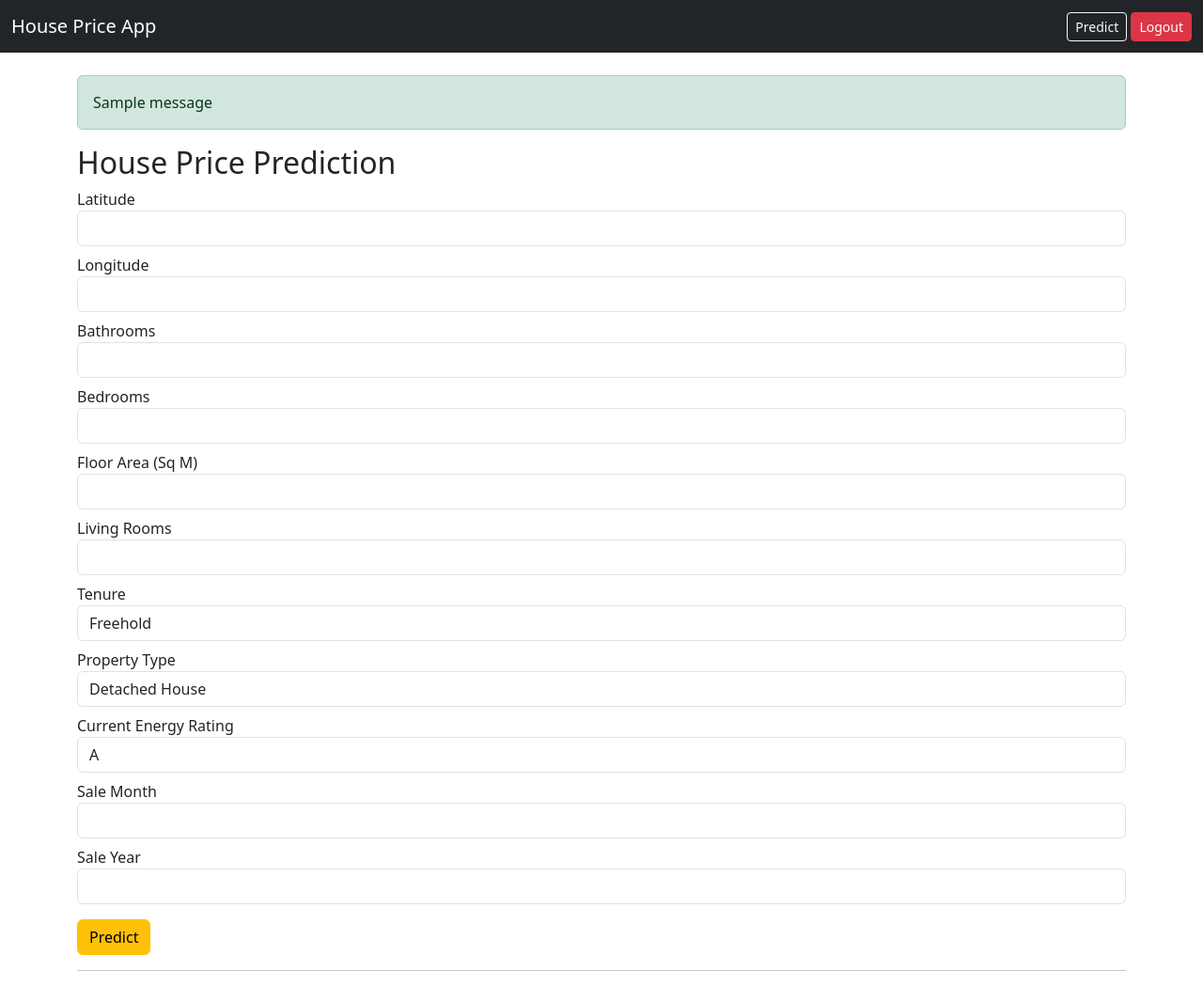
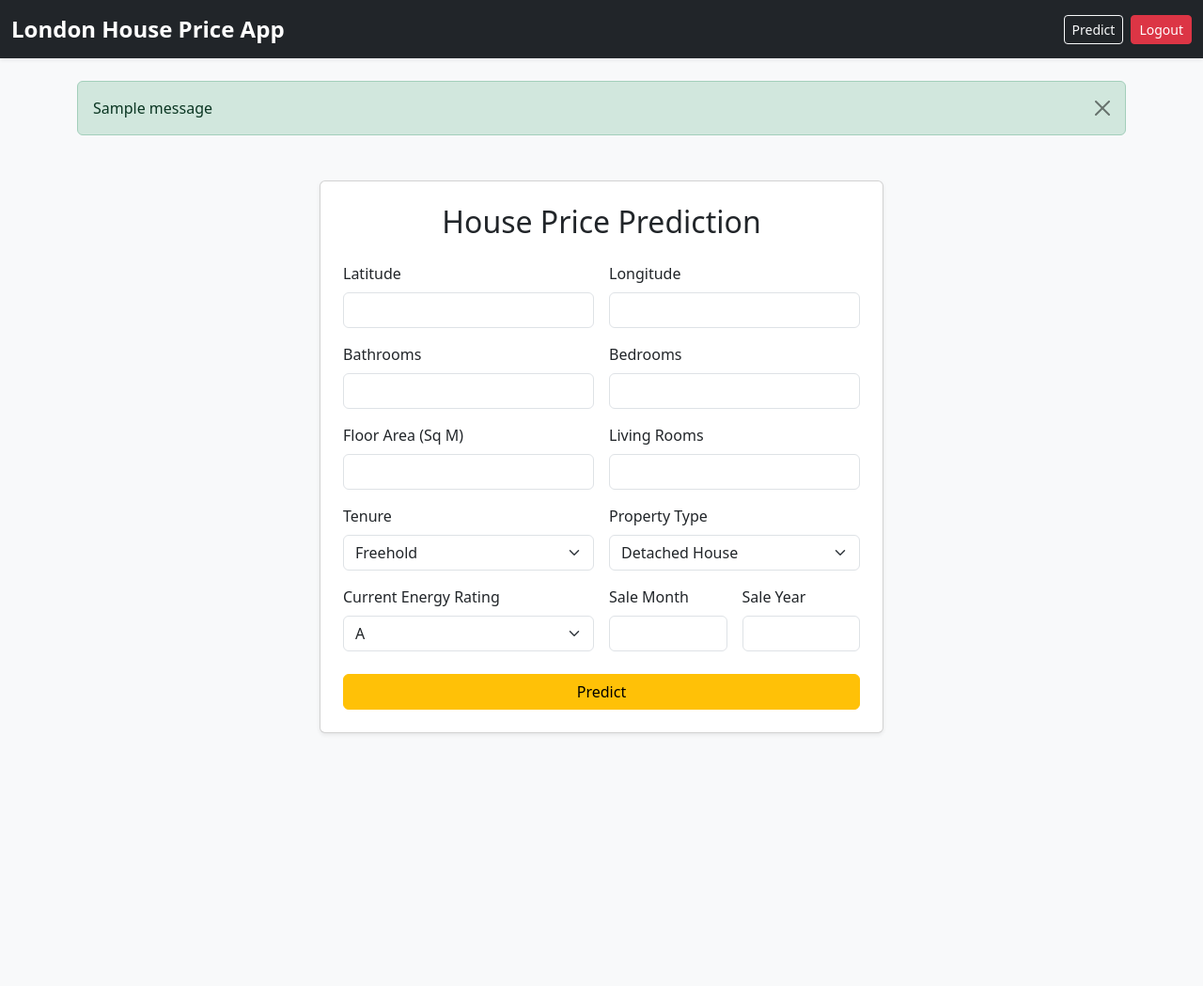
Before and after one commit to SachinSilva99/london-house-prediction-app, a Flask app: page /predict-form in a window 1280 px wide. Shown: the whole page at 94% size. After the commit the page ends 781 px from the top, so only its background shows below. Run offline with Flask 3, Linux system fonts and the light colour scheme; a user stored in the database is signed in; one stand-in notice (Sample message) is shown; parts of the project's set-up code (start-up, migrations or seed data) failed here and were passed over.

Commit message:
Added styles

```diff
--- a/main.py
+++ b/main.py
@@ -7,7 +7,7 @@ from werkzeug.security import generate_password_hash, check_password_hash
 from functools import wraps
 
 app = Flask(__name__)
-app.secret_key = "supersecretkey"
+app.secret_key = "eowrjhoej9302ojagjirga435tdsfg"
 DB_NAME = "users.db"
 
 # ------------------- Database Setup -------------------
--- a/templates/base.html
+++ b/templates/base.html
@@ -1,42 +1,84 @@
 <!DOCTYPE html>
-<html>
+<html lang="en">
   <head>
-    <title>House Price Prediction</title>
+    <meta charset="UTF-8" />
+    <meta name="viewport" content="width=device-width, initial-scale=1.0" />
+    <title>London House Price Prediction</title>
     <link
+      href="https://cdn.jsdelivr.net/npm/bootstrap@5.3.2/dist/css/bootstrap.min.css"
       rel="stylesheet"
-      href="https://cdn.jsdelivr.net/npm/bootstrap@5.3.2/dist/css/bootstrap.min.css"
     />
+    <style>
+      body {
+        background-color: #f8f9fa;
+      }
+      .navbar-brand {
+        font-weight: bold;
+        font-size: 1.5rem;
+      }
+      .btn-custom {
+        margin-left: 0.5rem;
+      }
+      .alert {
+        margin-top: 1rem;
+      }
+    </style>
   </head>
   <body>
-    <nav class="navbar navbar-expand-lg navbar-dark bg-dark">
+    <!-- Navigation Bar -->
+    <nav class="navbar navbar-expand-lg navbar-dark bg-dark shadow-sm">
       <div class="container-fluid">
-        <a class="navbar-brand" href="/">House Price App</a>
-        <div>
+        <a class="navbar-brand" href="/">London House Price App</a>
+        <div class="d-flex">
           {% if session.user_id %}
           <a
             href="{{ url_for('predict_form') }}"
-            class="btn btn-outline-light btn-sm"
+            class="btn btn-outline-light btn-sm btn-custom"
             >Predict</a
           >
-          <a href="{{ url_for('logout') }}" class="btn btn-danger btn-sm"
+          <a
+            href="{{ url_for('logout') }}"
+            class="btn btn-danger btn-sm btn-custom"
             >Logout</a
           >
           {% else %}
-          <a href="{{ url_for('login') }}" class="btn btn-success btn-sm"
+          <a
+            href="{{ url_for('login') }}"
+            class="btn btn-success btn-sm btn-custom"
             >Login</a
           >
-          <a href="{{ url_for('register') }}" class="btn btn-primary btn-sm"
+          <a
+            href="{{ url_for('register') }}"
+            class="btn btn-primary btn-sm btn-custom"
             >Register</a
           >
           {% endif %}
         </div>
       </div>
     </nav>
+
+    <!-- Flash Messages -->
     <div class="container mt-4">
       {% with messages = get_flashed_messages(with_categories=true) %} {% if
       messages %} {% for category, message in messages %}
-      <div class="alert alert-{{category}}">{{ message }}</div>
-      {% endfor %} {% endif %} {% endwith %} {% block content %}{% endblock %}
+      <div
+        class="alert alert-{{ category }} alert-dismissible fade show"
+        role="alert"
+      >
+        {{ message }}
+        <button
+          type="button"
+          class="btn-close"
+          data-bs-dismiss="alert"
+          aria-label="Close"
+        ></button>
+      </div>
+      {% endfor %} {% endif %} {% endwith %}
+
+      <!-- Main Content -->
+      {% block content %}{% endblock %}
     </div>
+
+    <script src="https://cdn.jsdelivr.net/npm/bootstrap@5.3.2/dist/js/bootstrap.bundle.min.js"></script>
   </body>
 </html>
--- a/templates/predict.html
+++ b/templates/predict.html
@@ -1,8 +1,12 @@
 {% extends "base.html" %} {% block content %}
-<h2>House Price Prediction</h2>
+<div class="d-flex justify-content-center mt-5">
+  <div class="card shadow-sm p-4" style="width: 100%; max-width: 600px">
+    <h2 class="text-center mb-4">House Price Prediction</h2>
+
     <form id="predict-form">
-  <div class="mb-2">
-    <label>Latitude</label>
+      <div class="row g-3">
+        <div class="col-md-6">
+          <label class="form-label">Latitude</label>
           <input
             type="number"
             step="any"
@@ -11,8 +15,8 @@
             required
           />
         </div>
-  <div class="mb-2">
-    <label>Longitude</label>
+        <div class="col-md-6">
+          <label class="form-label">Longitude</label>
           <input
             type="number"
             step="any"
@@ -21,32 +25,42 @@
             required
           />
         </div>
-  <div class="mb-2">
-    <label>Bathrooms</label>
+        <div class="col-md-6">
+          <label class="form-label">Bathrooms</label>
           <input type="number" name="bathrooms" class="form-control" required />
         </div>
-  <div class="mb-2">
-    <label>Bedrooms</label>
+        <div class="col-md-6">
+          <label class="form-label">Bedrooms</label>
           <input type="number" name="bedrooms" class="form-control" required />
         </div>
-  <div class="mb-2">
-    <label>Floor Area (Sq M)</label>
-    <input type="number" name="floorAreaSqM" class="form-control" required />
+        <div class="col-md-6">
+          <label class="form-label">Floor Area (Sq M)</label>
+          <input
+            type="number"
+            name="floorAreaSqM"
+            class="form-control"
+            required
+          />
         </div>
-  <div class="mb-2">
-    <label>Living Rooms</label>
-    <input type="number" name="livingRooms" class="form-control" required />
+        <div class="col-md-6">
+          <label class="form-label">Living Rooms</label>
+          <input
+            type="number"
+            name="livingRooms"
+            class="form-control"
+            required
+          />
         </div>
-  <div class="mb-2">
-    <label>Tenure</label>
-    <select name="tenure" class="form-control" required>
+        <div class="col-md-6">
+          <label class="form-label">Tenure</label>
+          <select name="tenure" class="form-select" required>
             <option value="Freehold">Freehold</option>
             <option value="Leasehold">Leasehold</option>
           </select>
         </div>
-  <div class="mb-2">
-    <label>Property Type</label>
-    <select name="propertyType" class="form-control" required>
+        <div class="col-md-6">
+          <label class="form-label">Property Type</label>
+          <select name="propertyType" class="form-select" required>
             <option value="Detached House">Detached House</option>
             <option value="Semi-Detached House">Semi-Detached House</option>
             <option value="Terraced House">Terraced House</option>
@@ -54,20 +68,16 @@
             <option value="Bungalow">Bungalow</option>
           </select>
         </div>
-  <div class="mb-2">
-    <label>Current Energy Rating</label>
-    <select name="currentEnergyRating" class="form-control" required>
-      <option value="A">A</option>
-      <option value="B">B</option>
-      <option value="C">C</option>
-      <option value="D">D</option>
-      <option value="E">E</option>
-      <option value="F">F</option>
-      <option value="G">G</option>
+        <div class="col-md-6">
+          <label class="form-label">Current Energy Rating</label>
+          <select name="currentEnergyRating" class="form-select" required>
+            {% for rating in ['A','B','C','D','E','F','G'] %}
+            <option value="{{ rating }}">{{ rating }}</option>
+            {% endfor %}
           </select>
         </div>
-  <div class="mb-2">
-    <label>Sale Month</label>
+        <div class="col-md-3">
+          <label class="form-label">Sale Month</label>
           <input
             type="number"
             name="sale_month"
@@ -77,8 +87,8 @@
             required
           />
         </div>
-  <div class="mb-2">
-    <label>Sale Year</label>
+        <div class="col-md-3">
+          <label class="form-label">Sale Year</label>
           <input
             type="number"
             name="sale_year"
@@ -88,14 +98,15 @@
             required
           />
         </div>
+      </div>
 
-  <button type="submit" class="btn btn-warning mt-2">Predict</button>
+      <button type="submit" class="btn btn-warning w-100 mt-4">Predict</button>
     </form>
 
-<hr />
-
-<div id="prediction-result" style="display: none">
-  <h4>Predicted Price: <span id="predicted-price"></span></h4>
+    <div id="prediction-result" class="mt-4 text-center" style="display: none">
+      <h4>Predicted Price: <span id="predicted-price"></span> GBP</h4>
+    </div>
+  </div>
 </div>
 
 <script>
@@ -107,10 +118,9 @@
       const formData = new FormData(this);
       const data = {};
       formData.forEach((value, key) => {
-        // convert numbers if needed
-        if (['latitude', 'longitude'].includes(key)) {
+        if (['latitude', 'longitude'].includes(key))
           data[key] = parseFloat(value);
-        } else if (
+        else if (
           [
             'bathrooms',
             'bedrooms',
@@ -119,11 +129,9 @@
             'sale_month',
             'sale_year',
           ].includes(key)
-        ) {
+        )
           data[key] = parseInt(value, 10);
-        } else {
-          data[key] = value;
-        }
+        else data[key] = value;
       });
 
       try {
@@ -132,7 +140,6 @@
           headers: { 'Content-Type': 'application/json' },
           body: JSON.stringify(data),
         });
-
         const result = await response.json();
 
         if (response.ok) {
```
Also changed, not shown: templates/index.html (+25 -5 lines), templates/login.html (+39 -11 lines), templates/register.html (+39 -11 lines). Lines whose indentation alone changed are shown as unchanged.
